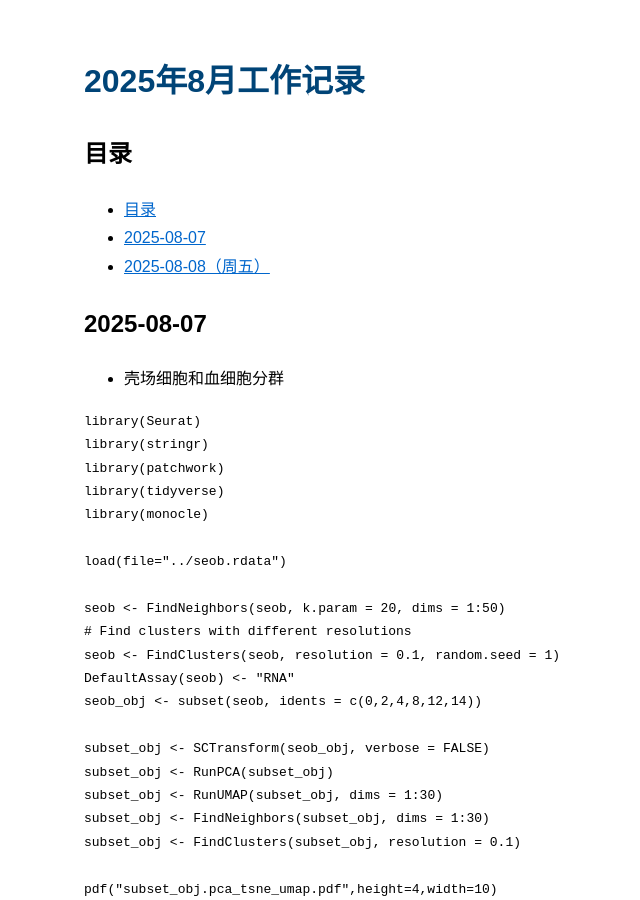
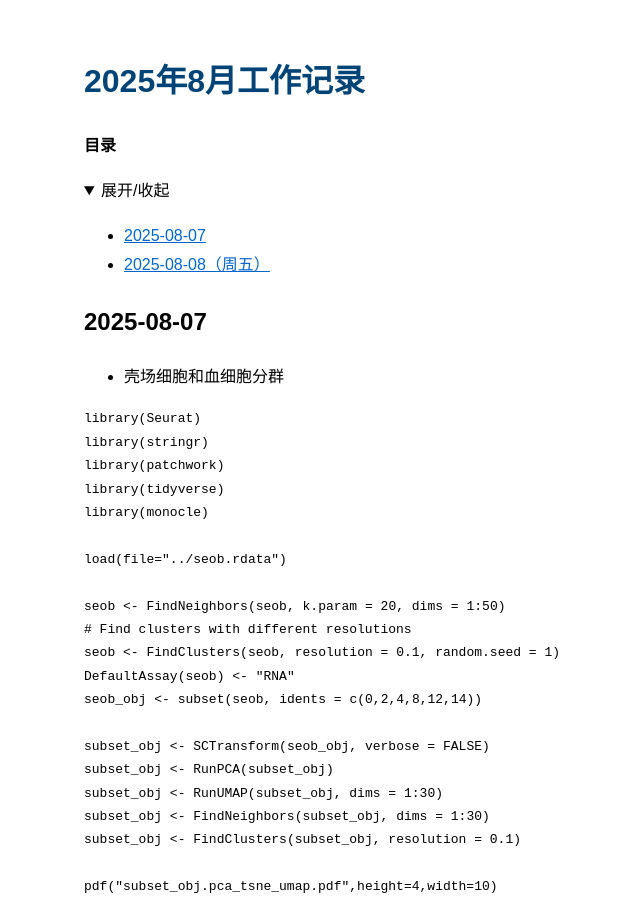
Before and after one commit to tengwen2018/tengwen2018.github.io, a Jekyll site: the page built from _notes/2025-08.md, in a window 1280 px wide and 900 px high. Shown: the whole window, without its empty margins (156-796 px from the left). Built offline with Jekyll 4.4.1, drawn with Linux system fonts in a browser that asks for light colours.

Commit message:
Update 2025-08.md

```diff
--- a/_notes/2025-08.md
+++ b/_notes/2025-08.md
@@ -3,10 +3,14 @@ layout: note
 title: "2025年8月工作记录"
 ---
 
-## 目录
+**目录**
+<details markdown="1" open>
+<summary>展开/收起</summary>
 
 * 目录
 {:toc}
+
+</details>
 
 ## 2025-08-07
 
```
